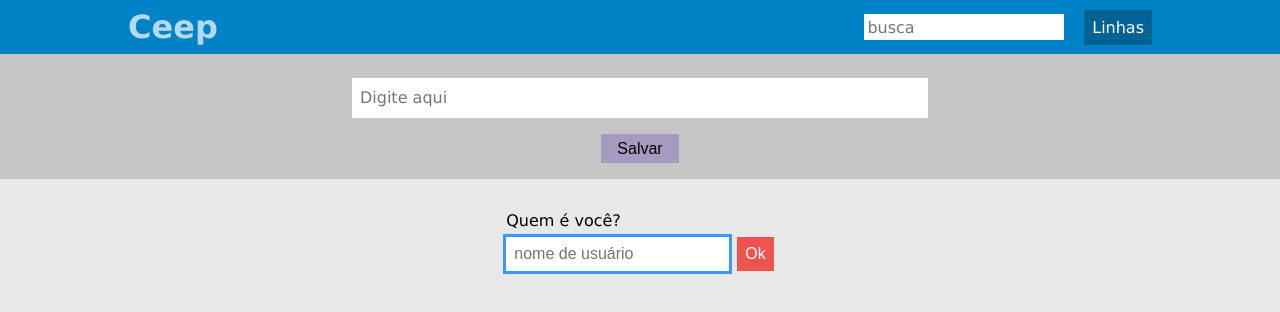
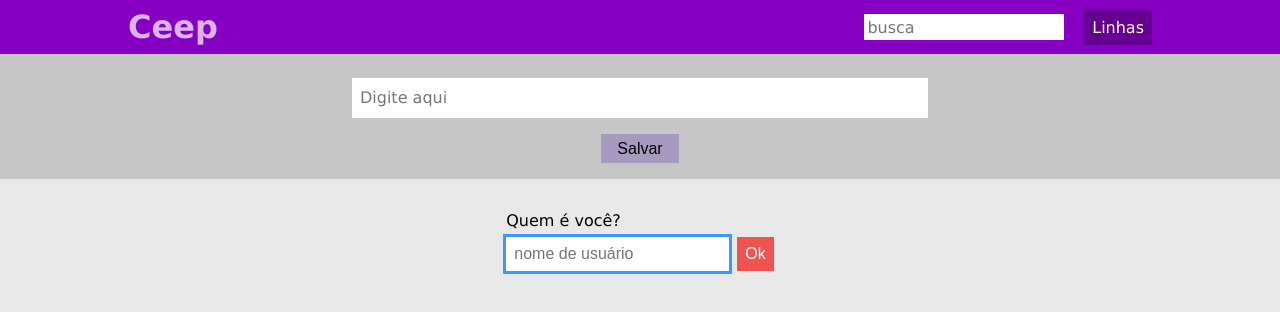
Before and after one commit to milenevlacerda/PWA, a plain HTML site: page index.html in a window 1280 px wide. Drawn offline with Linux system fonts and the light colour scheme.

Commit message:
Mudando cor do cabeçalho

```diff
--- a/css/cabecalho.css
+++ b/css/cabecalho.css
@@ -1,5 +1,5 @@
 .cabecalho {
-	background-color: #0082C7;
+	background-color: #8600C4;
 	font-size: 1rem;
 	padding-top: .5em;
 	padding-bottom: .5em;
```
